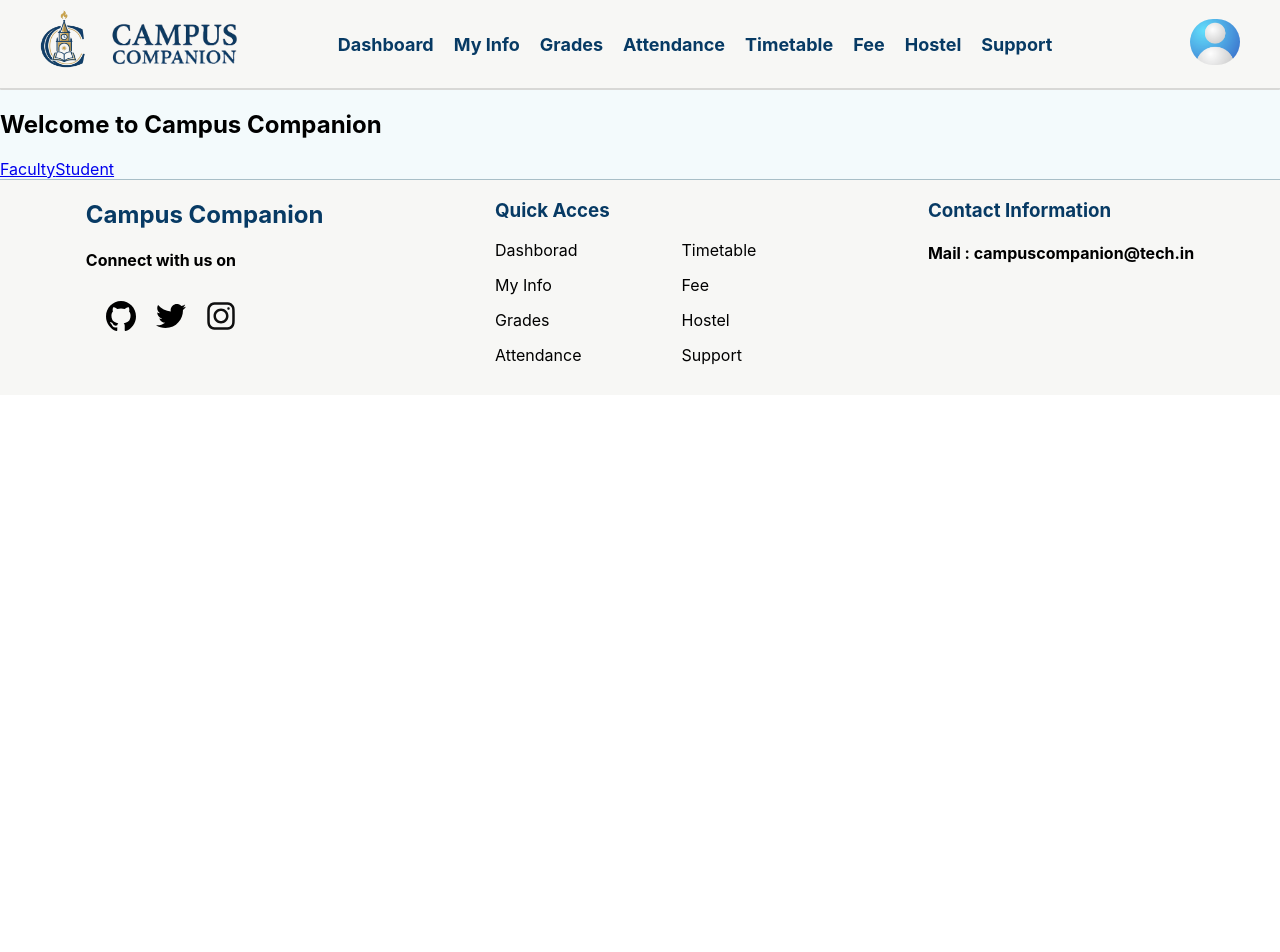
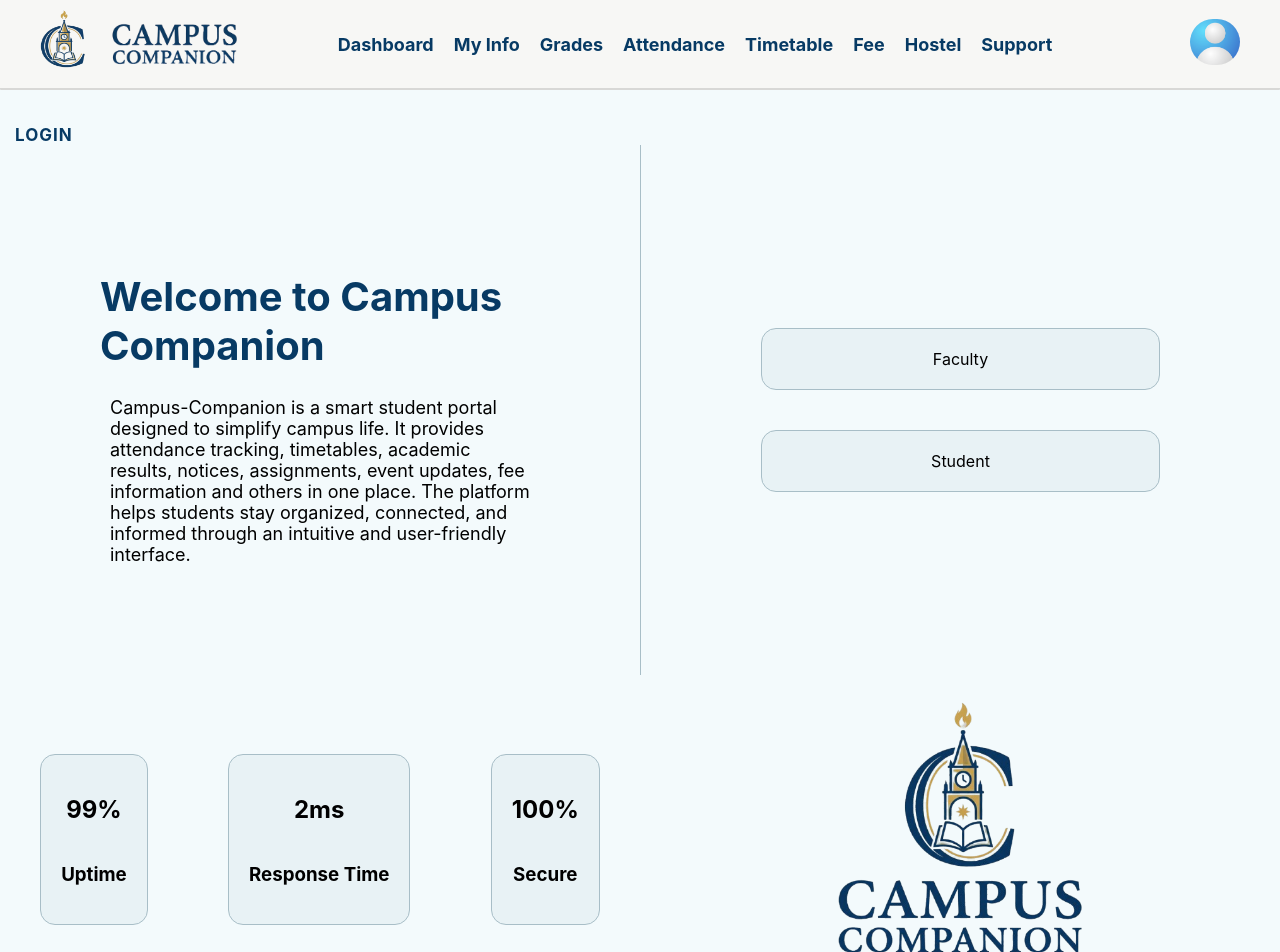
Before and after one commit to ujjwal-nyotane/Campus-Companion, a React (Vite) app in the folder frontend/: page /index in a window 1280 px wide. Shown: the top 952 px of the page. Before the commit the page ends 800 px from the top, so only its background shows below. Built offline with nearby package versions, Linux system fonts and the light colour scheme.

Commit message:
completed the index page

```diff
--- a/frontend/src/components/index.css
+++ b/frontend/src/components/index.css
@@ -0,0 +1,73 @@
+.indexhero {
+  display: grid;
+  grid-template-columns: 1fr 1fr;
+
+}
+
+.welcomemsg {
+  padding: 100px;
+
+}
+
+.welcomemsg h1 {
+  color: var(--primary-text);
+  font-size:40px;
+
+}
+.welcomemsg p{
+    font-size: 18px;
+    margin: 10px;
+}
+
+.loginbutton {
+  padding: 100px;
+  display: flex;
+  flex-direction: column;
+  text-align: center;
+  justify-content: center;
+  border-left: 1px solid #a8bec7;
+
+}
+
+.loginbutton a {
+  padding: 20px;
+  background: #e8f2f5;
+  border: 1px solid #a8bec7;
+  margin: 20px;
+  border-radius: 15px;
+  text-decoration: none;
+  color: black;
+
+}
+
+.loginbutton a:hover {
+  background: rgb(0, 0, 0, 0.1);
+  transform: scale(1.03, 1.1);
+
+}
+
+.performance{
+    display: grid;
+    grid-template-columns: 1fr 1fr;
+}
+.performance div{
+    display: flex;
+    justify-content: space-around;
+    align-items: center;
+
+}
+.performance div div{
+    display: flex;
+    flex-direction: column;
+    justify-content: center;
+    background: #e8f2f5;
+    padding: 20px;
+    margin: 10px;
+    border: 1px #a8bec7 solid;
+    border-radius: 15px;
+
+
+}
+.performance div img{
+    width: 300px;
+}
--- a/frontend/src/components/index.jsx
+++ b/frontend/src/components/index.jsx
@@ -1,19 +1,46 @@
-import {Link} from 'react-router-dom'
-import './index.css';
-function Index(){
-    return (
-        <>
-        <div className='indexhero'>
+import { Link } from "react-router-dom";
+import "./index.css";
+function Index() {
+  return (
+    <>
+    <h2 className="head">LOGIN</h2>
+      <div className="indexhero">
+        <div className="welcomemsg">
+          <h1>Welcome to Campus Companion</h1>
+          <p>
+            Campus-Companion is a smart student portal designed to simplify
+            campus life. It provides attendance tracking, timetables, academic
+            results, notices, assignments, event updates, fee information and
+            others in one place. The platform helps students stay organized,
+            connected, and informed through an intuitive and user-friendly
+            interface.
+          </p>
+        </div>
+        <div className="loginbutton">
+          <Link to="">Faculty</Link>
+          <Link to="/">Student</Link>
+        </div>
+      </div>
+      <div className="performance">
             <div>
-                <h2>Welcome to Campus Companion</h2>
-                <p></p>
+                <div>
+                    <h2>99%</h2>
+                    <h3>Uptime</h3>
+                </div>
+                <div>
+                    <h2>2ms</h2>
+                    <h3>Response Time</h3>
+                </div>
+                <div>
+                    <h2>100%</h2>
+                    <h3>Secure</h3>
+                </div>
             </div>
             <div>
-                <Link to=''>Faculty</Link>
-                <Link to='/'>Student</Link>
+                <img src="./src/assets/logo/full_logo.png"></img>
             </div>
-        </div>
-        </>
-    )
+      </div>
+    </>
+  );
 }
 export default Index;
--- a/frontend/src/components/navbar.jsx
+++ b/frontend/src/components/navbar.jsx
@@ -3,10 +3,10 @@
 function Navbar(){
     return (
         <div className='navbar'>
-            <a href="index.html" className='navbrand'>
+            <Link to="/index" className='navbrand'>
                 <div className='nav-logo'><img src='./src/assets/logo/logo.png'></img></div>
                 <div className='nav-title'><img src='./src/assets/logo/head.png'></img></div>
-            </a>
+            </Link>
 
         <ul className='nav-links'>
             <li><Link to="/">Dashboard</Link></li>
```
